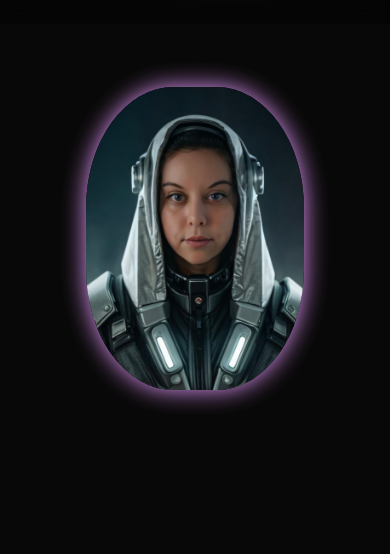
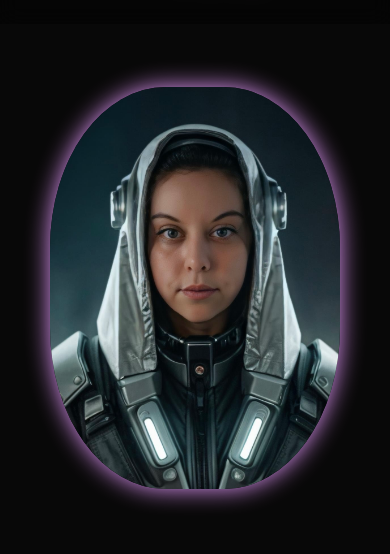
Before and after one commit to estefaniaperezz/Portfolio, a plain HTML site: page index.html in a window 390 px wide. Shown: the part 86-640 px from the top of the page. Drawn offline with nearby package versions, Linux system fonts and the light colour scheme.

Commit message:
responsive web

```diff
--- a/index.html
+++ b/index.html
@@ -3,7 +3,7 @@
 
 <head>
     <meta charset="UTF-8">
-    <meta name="viewport" content="width=devide-width, initial-scale=1.0">
+    <meta name="viewport" content="width=device-width, initial-scale=1.0">
     <title> Portfolio </title>
     <link rel="stylesheet" href="style.css">
     <link href='https://unpkg.com/boxicons@2.1.4/css/boxicons.min.css' rel='stylesheet'>
--- a/script.js
+++ b/script.js
@@ -1,6 +1,6 @@
 document.addEventListener('DOMContentLoaded', function() {
     const menuIcon = document.getElementById('menu-icon');
-    const navbar = document.getElementById('navbar');
+    const navbar = document.querySelector('.navbar');
 
     menuIcon.addEventListener('click', function() {
         navbar.classList.toggle('active');
--- a/style.css
+++ b/style.css
@@ -125,6 +125,7 @@ span {
 
 .home-img {
     border-radius: 50%;
+
 }
 
 .home-img img {
@@ -625,6 +626,14 @@ span {
         }
 
         .home-img img {
-            width: 56vw;
+            width: 100%;
         }
     }
+
+    @media (max-width: 428px) { /* Ancho máximo del iPhone 14 Pro Max */
+        .home-img img {
+            margin: 0;
+            padding: 0;
+            /* Ajusta otras propiedades según tus necesidades */
+        }
+    }
```
